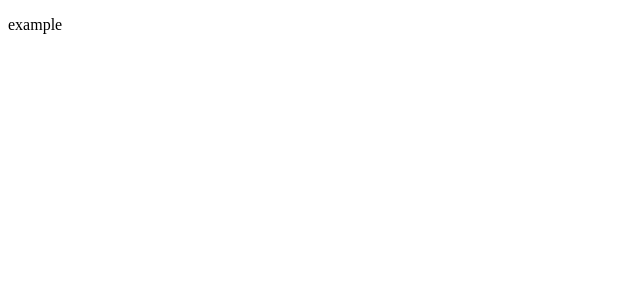
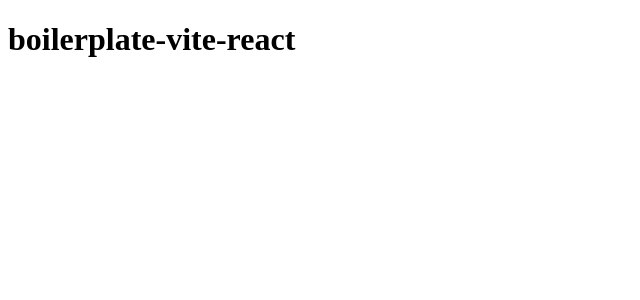
Before and after one commit to GabrielSoares-Dev/Boilerplate-vite-react, a React (Vite) app: page / in a window 1280 px wide. Before the commit this address had no page. Shown: the top 300 px of the page, without its empty margins (0-640 px from the left). Built offline with nearby package versions, Linux system fonts and the light colour scheme.

Commit message:
feat(some adjustments): some adjustments

```diff
--- a/package.json
+++ b/package.json
@@ -1,10 +1,10 @@
 {
   "name": "boilerplate-vite-react",
   "private": true,
-  "version": "0.0.0",
+  "version": "1.0.0",
   "type": "module",
   "scripts": {
-    "dev": "vite",
+    "start:dev": "vite",
     "build": "tsc && vite build",
     "lint": "eslint . --ext ts,tsx --report-unused-disable-directives --max-warnings 0",
     "preview": "vite preview",
--- a/src/routes/public.tsx
+++ b/src/routes/public.tsx
@@ -1,9 +1,10 @@
 import { Route, Routes } from 'react-router-dom'
+import { Home } from '@pages'
 
 export function Public() {
   return (
     <Routes>
-      <Route path="/" element={<p>example</p>} />
+      <Route path="/" element={<Home />} />
     </Routes>
   )
 }
```
Also changed, not shown: 1 other file (tests, documents, lock files or other folders).
